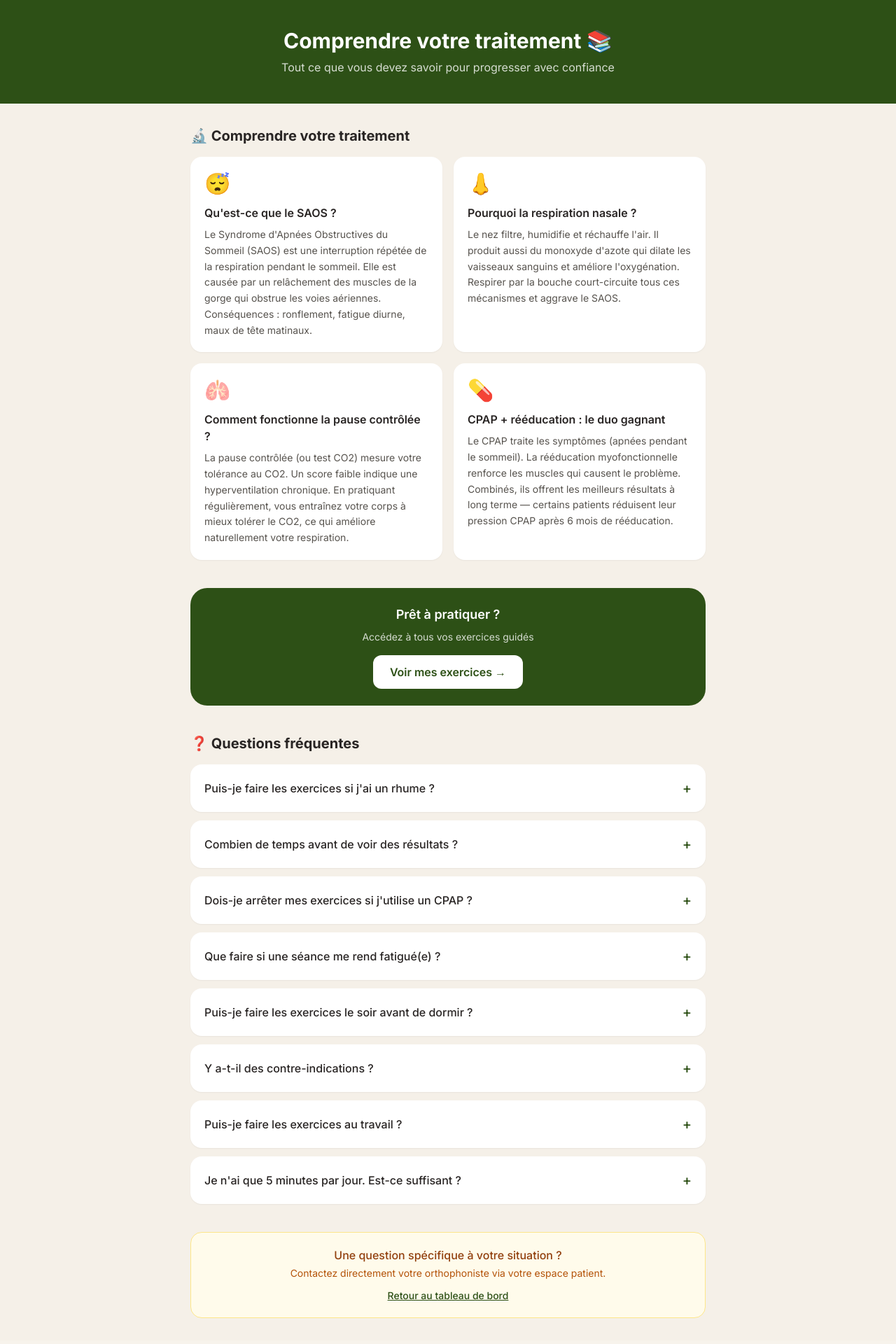
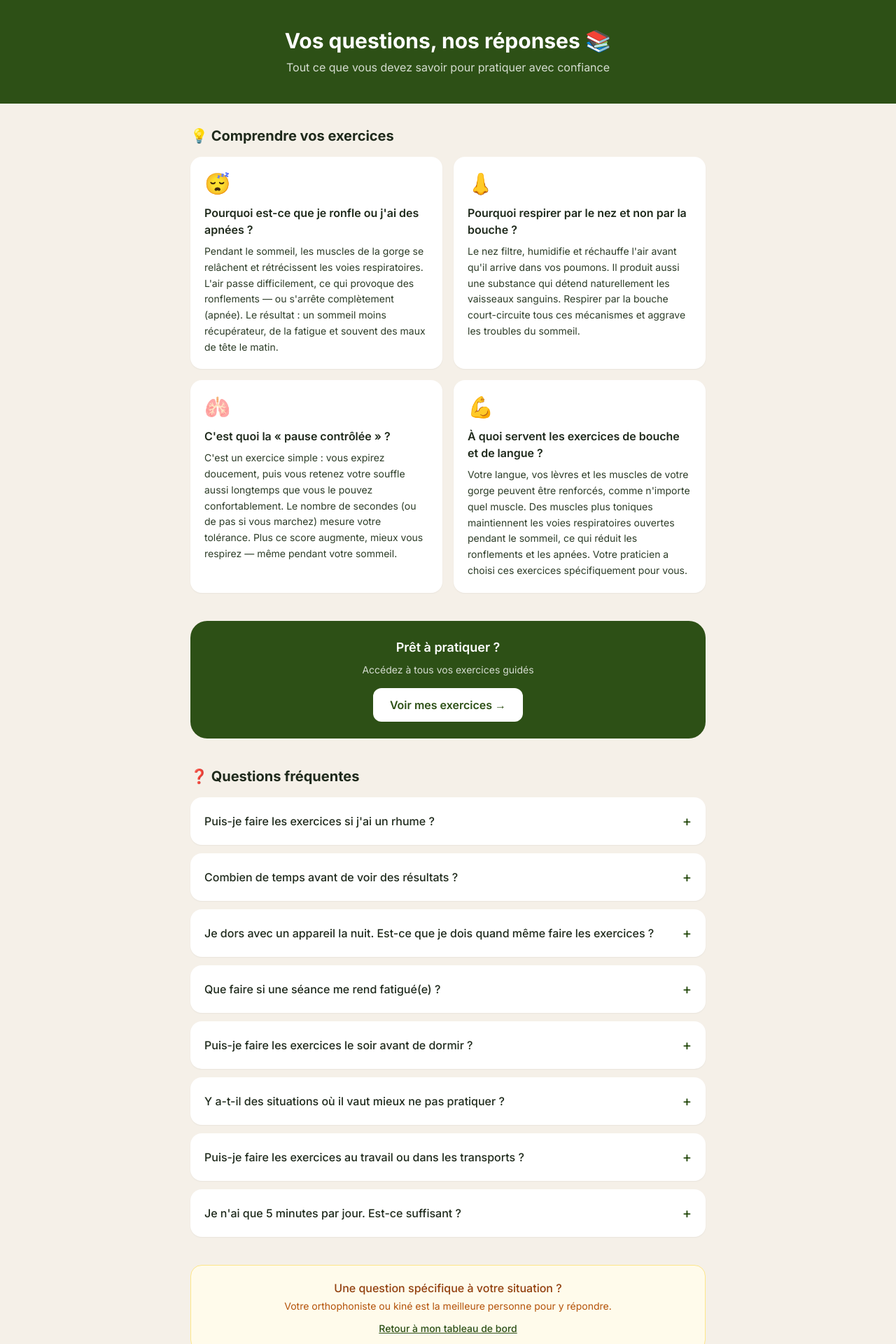
Before and after one commit to clpo518/respirfacile-next, a Next.js app: page /ressources in a window 1280 px wide. Shown: the top 1920 px of the page at 70% size. Built offline with nearby package versions, Linux system fonts and the light colour scheme; a web font is replaced by a local one.

Commit message:
fix: contraste home + ProblemSection + vouvoiement complet partout

```diff
--- a/app/page.tsx
+++ b/app/page.tsx
@@ -58,7 +58,7 @@ export default function HomePage() {
                       <span className="text-xl flex-shrink-0 mt-0.5">{f.emoji}</span>
                       <div>
                         <p className="font-semibold text-beige-100 text-sm">{f.title}</p>
-                        <p className="text-sm text-forest-300 mt-0.5">{f.desc}</p>
+                        <p className="text-sm text-beige-300 mt-0.5">{f.desc}</p>
                       </div>
                     </div>
                   ))}
@@ -84,7 +84,7 @@ export default function HomePage() {
               <h2 className="font-display text-4xl md:text-5xl font-bold text-beige-100 mb-4 text-balance">
                 Ce que disent les professionnels
               </h2>
-              <p className="text-forest-300 max-w-xl mx-auto">
+              <p className="text-beige-300 max-w-xl mx-auto">
                 85 orthophonistes utilisent deja Respirfacile avec leurs patients.
               </p>
             </div>
--- a/app/ressources/page.tsx
+++ b/app/ressources/page.tsx
@@ -3,65 +3,65 @@ import { PatientNavbar } from "@/components/layout/PatientNavbar";
 import type { Metadata } from "next";
 
 export const metadata: Metadata = {
-  title: "Ressources — Comprendre votre traitement",
-  description: "Tout ce que vous devez savoir sur la rééducation respiratoire, le SAOS et les exercices myofonctionnels.",
+  title: "Ressources — Vos questions, nos réponses",
+  description: "Tout ce que vous devez savoir pour pratiquer vos exercices avec confiance.",
 };
 
 const faqs = [
   {
     q: "Puis-je faire les exercices si j'ai un rhume ?",
-    a: "Oui, mais réduisez l'intensité. Évitez les exercices de pause contrôlée si vous êtes très congestionné. La cohérence cardiaque et les exercices myofonctionnels restent adaptés.",
+    a: "Oui, mais allez-y doucement. Si vous êtes très congestionné, évitez les exercices de rétention de souffle. La respiration rythmée et les exercices de bouche restent tout à fait adaptés.",
   },
   {
     q: "Combien de temps avant de voir des résultats ?",
-    a: "La plupart des patients constatent une amélioration du sommeil dès 2-3 semaines de pratique régulière. Les résultats sur les ronflements apparaissent généralement après 4-6 semaines.",
+    a: "La plupart des personnes remarquent une amélioration du sommeil et une réduction du ronflement après 2 à 4 semaines de pratique régulière. La régularité est la clé — même 10 minutes par jour font une vraie différence.",
   },
   {
-    q: "Dois-je arrêter mes exercices si j'utilise un CPAP ?",
-    a: "Non, au contraire ! Respirfacile est conçu comme complément au CPAP, pas en remplacement. La rééducation musculaire améliore l'efficacité du traitement sur le long terme.",
+    q: "Je dors avec un appareil la nuit. Est-ce que je dois quand même faire les exercices ?",
+    a: "Oui, et c'est même très recommandé ! Les exercices renforcent les muscles de votre gorge et de votre bouche, ce qui améliore l'efficacité de votre appareil sur le long terme. Les deux se complètent.",
   },
   {
     q: "Que faire si une séance me rend fatigué(e) ?",
-    a: "C'est normal au début — c'est un signe que vos muscles respiratoires travaillent. Réduisez la durée à 10 minutes et augmentez progressivement. Signalez-le à votre orthophoniste.",
+    a: "C'est tout à fait normal les premiers jours — vos muscles travaillent. Réduisez la durée à 5-10 minutes et augmentez progressivement. Si la fatigue persiste, signalez-le à votre praticien.",
   },
   {
     q: "Puis-je faire les exercices le soir avant de dormir ?",
-    a: "Oui, c'est même recommandé ! La cohérence cardiaque et la langue au palais sont particulièrement bénéfiques 30 minutes avant le coucher.",
+    a: "Oui, c'est même le meilleur moment ! Les exercices de respiration rythmée et l'exercice de langue sont particulièrement efficaces 30 minutes avant le coucher.",
   },
   {
-    q: "Y a-t-il des contre-indications ?",
-    a: "Consultez votre orthophoniste si vous souffrez d'asthme sévère, de troubles cardiaques ou si vous êtes enceinte. Certains exercices de pause contrôlée ne sont pas adaptés à toutes les situations.",
+    q: "Y a-t-il des situations où il vaut mieux ne pas pratiquer ?",
+    a: "Si vous avez de l'asthme sévère, des problèmes cardiaques, ou si vous êtes enceinte, parlez-en d'abord à votre médecin ou à votre praticien avant de commencer. En cas de doute, demandez conseil.",
   },
   {
-    q: "Puis-je faire les exercices au travail ?",
-    a: "Tout à fait ! La cohérence cardiaque et la langue au palais sont totalement discrets. Vous pouvez les pratiquer assis à votre bureau sans que personne ne s'en aperçoive.",
+    q: "Puis-je faire les exercices au travail ou dans les transports ?",
+    a: "Tout à fait ! La respiration rythmée et l'exercice de langue sont invisibles — vous pouvez les pratiquer assis à votre bureau ou dans les transports sans que personne ne s'en aperçoive.",
   },
   {
     q: "Je n'ai que 5 minutes par jour. Est-ce suffisant ?",
-    a: "5 minutes par jour de pratique régulière est bien meilleur qu'une heure par semaine. Commencez par la cohérence cardiaque (5 min) et augmentez progressivement. La régularité prime sur la durée.",
+    a: "5 minutes chaque jour vaut bien mieux qu'une heure le week-end. Commencez par la respiration rythmée (5 min) et ajoutez progressivement d'autres exercices. La régularité prime toujours sur la durée.",
   },
 ];
 
 const explainers = [
   {
     icon: "😴",
-    title: "Qu'est-ce que le SAOS ?",
-    content: "Le Syndrome d'Apnées Obstructives du Sommeil (SAOS) est une interruption répétée de la respiration pendant le sommeil. Elle est causée par un relâchement des muscles de la gorge qui obstrue les voies aériennes. Conséquences : ronflement, fatigue diurne, maux de tête matinaux.",
+    title: "Pourquoi est-ce que je ronfle ou j'ai des apnées ?",
+    content: "Pendant le sommeil, les muscles de la gorge se relâchent et rétrécissent les voies respiratoires. L'air passe difficilement, ce qui provoque des ronflements — ou s'arrête complètement (apnée). Le résultat : un sommeil moins récupérateur, de la fatigue et souvent des maux de tête le matin.",
   },
   {
     icon: "👃",
-    title: "Pourquoi la respiration nasale ?",
-    content: "Le nez filtre, humidifie et réchauffe l'air. Il produit aussi du monoxyde d'azote qui dilate les vaisseaux sanguins et améliore l'oxygénation. Respirer par la bouche court-circuite tous ces mécanismes et aggrave le SAOS.",
+    title: "Pourquoi respirer par le nez et non par la bouche ?",
+    content: "Le nez filtre, humidifie et réchauffe l'air avant qu'il arrive dans vos poumons. Il produit aussi une substance qui détend naturellement les vaisseaux sanguins. Respirer par la bouche court-circuite tous ces mécanismes et aggrave les troubles du sommeil.",
   },
   {
     icon: "🫁",
-    title: "Comment fonctionne la pause contrôlée ?",
-    content: "La pause contrôlée (ou test CO2) mesure votre tolérance au CO2. Un score faible indique une hyperventilation chronique. En pratiquant régulièrement, vous entraînez votre corps à mieux tolérer le CO2, ce qui améliore naturellement votre respiration.",
+    title: "C'est quoi la « pause contrôlée » ?",
+    content: "C'est un exercice simple : vous expirez doucement, puis vous retenez votre souffle aussi longtemps que vous le pouvez confortablement. Le nombre de secondes (ou de pas si vous marchez) mesure votre tolérance. Plus ce score augmente, mieux vous respirez — même pendant votre sommeil.",
   },
   {
-    icon: "💊",
-    title: "CPAP + rééducation : le duo gagnant",
-    content: "Le CPAP traite les symptômes (apnées pendant le sommeil). La rééducation myofonctionnelle renforce les muscles qui causent le problème. Combinés, ils offrent les meilleurs résultats à long terme — certains patients réduisent leur pression CPAP après 6 mois de rééducation.",
+    icon: "💪",
+    title: "À quoi servent les exercices de bouche et de langue ?",
+    content: "Votre langue, vos lèvres et les muscles de votre gorge peuvent être renforcés, comme n'importe quel muscle. Des muscles plus toniques maintiennent les voies respiratoires ouvertes pendant le sommeil, ce qui réduit les ronflements et les apnées. Votre praticien a choisi ces exercices spécifiquement pour vous.",
   },
 ];
 
@@ -69,20 +69,20 @@ export default function RessourcesPage() {
   return (
     <main className="min-h-screen bg-[#F5F0E8] pb-24 md:pb-0">
       <div className="bg-[#2D5016] text-white px-4 py-10 text-center">
-        <h1 className="text-3xl font-bold mb-2">Comprendre votre traitement 📚</h1>
-        <p className="text-white/80 max-w-xl mx-auto">Tout ce que vous devez savoir pour progresser avec confiance</p>
+        <h1 className="text-3xl font-bold mb-2">Vos questions, nos réponses 📚</h1>
+        <p className="text-white/80 max-w-xl mx-auto">Tout ce que vous devez savoir pour pratiquer avec confiance</p>
       </div>
 
       <div className="max-w-3xl mx-auto px-4 py-8 space-y-10">
 
         <section>
-          <h2 className="text-xl font-bold text-stone-800 mb-4">🔬 Comprendre votre traitement</h2>
+          <h2 className="text-xl font-bold text-forest-800 mb-4">💡 Comprendre vos exercices</h2>
           <div className="grid gap-4 md:grid-cols-2">
             {explainers.map((item) => (
               <div key={item.title} className="bg-white rounded-2xl p-5 shadow-sm">
                 <div className="text-3xl mb-3">{item.icon}</div>
-                <h3 className="font-semibold text-stone-800 mb-2">{item.title}</h3>
-                <p className="text-sm text-stone-600 leading-relaxed">{item.content}</p>
+                <h3 className="font-semibold text-forest-800 mb-2">{item.title}</h3>
+                <p className="text-sm text-forest-700 leading-relaxed">{item.content}</p>
               </div>
             ))}
           </div>
@@ -97,15 +97,15 @@ export default function RessourcesPage() {
         </section>
 
         <section>
-          <h2 className="text-xl font-bold text-stone-800 mb-4">❓ Questions fréquentes</h2>
+          <h2 className="text-xl font-bold text-forest-800 mb-4">❓ Questions fréquentes</h2>
           <div className="space-y-3">
             {faqs.map((faq) => (
               <details key={faq.q} className="bg-white rounded-2xl shadow-sm group">
-                <summary className="p-5 font-medium text-stone-800 cursor-pointer flex items-center justify-between list-none">
+                <summary className="p-5 font-medium text-forest-800 cursor-pointer flex items-center justify-between list-none">
                   {faq.q}
                   <span className="text-[#2D5016] text-xl group-open:rotate-45 transition-transform">+</span>
                 </summary>
-                <div className="px-5 pb-5 text-stone-600 text-sm leading-relaxed border-t border-stone-100 pt-3">
+                <div className="px-5 pb-5 text-forest-700 text-sm leading-relaxed border-t border-beige-200 pt-3">
                   {faq.a}
                 </div>
               </details>
@@ -115,9 +115,9 @@ export default function RessourcesPage() {
 
         <section className="bg-amber-50 border border-amber-200 rounded-2xl p-5 text-center">
           <p className="text-amber-800 font-medium">Une question spécifique à votre situation ?</p>
-          <p className="text-amber-700 text-sm mt-1">Contactez directement votre orthophoniste via votre espace patient.</p>
+          <p className="text-amber-700 text-sm mt-1">Votre orthophoniste ou kiné est la meilleure personne pour y répondre.</p>
           <Link href="/dashboard" className="mt-3 inline-block text-[#2D5016] font-medium underline text-sm">
-            Retour au tableau de bord
+            Retour à mon tableau de bord
           </Link>
         </section>
 
--- a/components/landing/ProblemSection.tsx
+++ b/components/landing/ProblemSection.tsx
@@ -5,7 +5,7 @@ export function ProblemSection() {
         <div className="text-center mb-16">
           <p className="text-sm font-semibold uppercase tracking-widest text-copper-400 mb-3">Le problème que vous connaissez</p>
           <h2 className="text-4xl md:text-5xl font-bold mb-4 text-white">La rééducation fonctionne.<br/>Sauf quand elle ne se fait pas.</h2>
-          <p className="text-xl text-beige-300 max-w-2xl mx-auto font-light">
+          <p className="text-xl text-beige-200 max-w-2xl mx-auto font-light">
             Vous prescrivez les bons exercices. Vos patients acquiescent. Et entre deux séances — rien. La motivation s'effondre, les progrès stagnent, et vous repartez de zéro.
           </p>
         </div>
@@ -33,10 +33,10 @@ export function ProblemSection() {
               desc: "\"Oui j'ai fait mes exercices\" — mais combien de fois ? Avec quelle régularité ? Sans données, impossible d'ajuster.",
             },
           ].map((item) => (
-            <div key={item.title} className="bg-beige-100/5 border border-white/10 rounded-3xl p-7 hover:bg-beige-100/8 transition-colors">
+            <div key={item.title} className="bg-forest-800 border border-forest-700 rounded-3xl p-7 hover:bg-forest-700 transition-colors">
               <div className="text-3xl mb-4">{item.emoji}</div>
-              <h3 className="font-bold text-lg mb-2 text-white">{item.title}</h3>
-              <p className="text-beige-300 text-sm leading-relaxed">{item.desc}</p>
+              <h3 className="font-bold text-lg mb-2 text-beige-100">{item.title}</h3>
+              <p className="text-beige-200 text-sm leading-relaxed">{item.desc}</p>
             </div>
           ))}
         </div>
```
